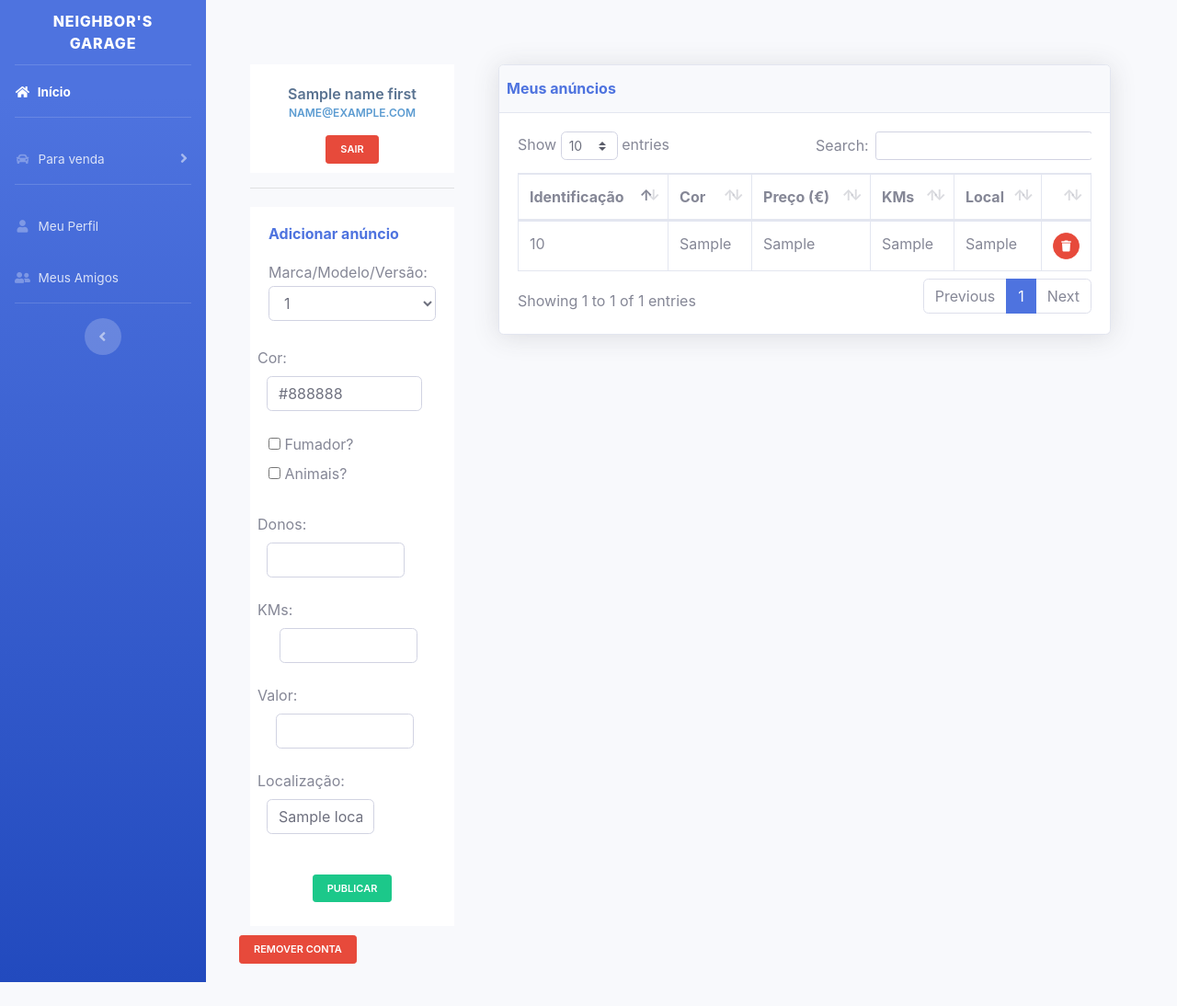
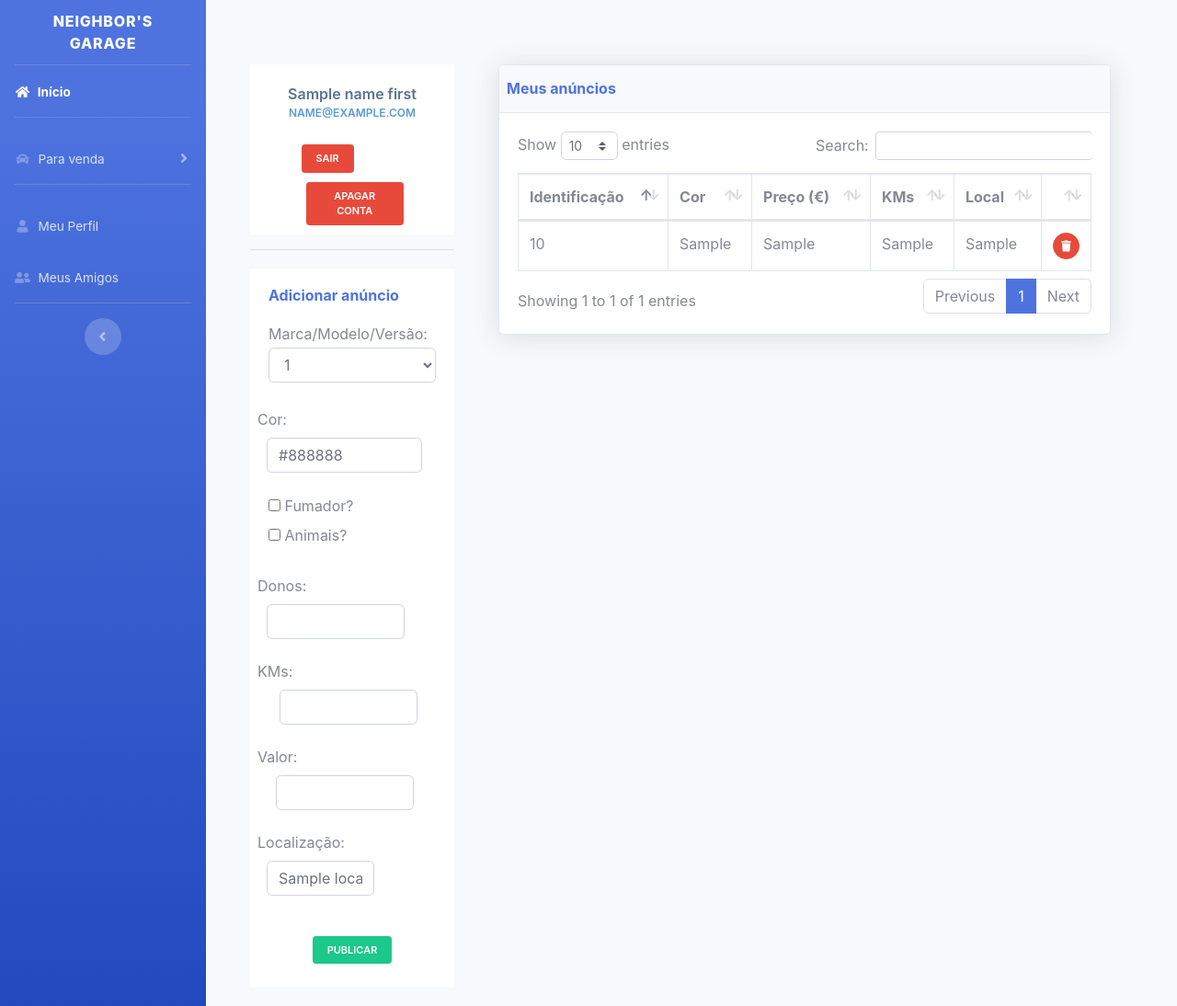
Before and after one commit to bfaguiar/Venda-d-Garagem, a Django app: template app/templates/profile.html in a window 1280 px wide. Shown: the whole page at 92% size. Before the commit the page ends 1068 px from the top, so only its background shows below. Run offline with Django 3.2, Linux system fonts and the light colour scheme; the template is opened without the code that fills it: most values are stand-ins (such as "Sample title", 1, 10 or a date in 2020); some libraries are stand-ins or nearby versions.

Commit message:
aesthetics

```diff
--- a/app/static/assets/css/login.css
+++ b/app/static/assets/css/login.css
@@ -3,7 +3,7 @@
 @import url('https://fonts.googleapis.com/css?family=Numans');
 
 html,body{
-background-image: url('https://cpb-us-w2.wpmucdn.com/campuspress.yale.edu/dist/0/2281/files/2018/05/Car-dealerships.jpg');
+background-image: url('https://dealerimages.dealereprocess.com/image/upload/w_2508/1322241.jpg');
 background-size: cover;
 background-repeat: no-repeat;
 height: 100%;
--- a/app/templates/profile.html
+++ b/app/templates/profile.html
@@ -17,11 +17,18 @@
                                         <div class="profile-usertitle-name">{{name_first}}</div>
                                         <div class="profile-usertitle-job">{{email}}</div>
                                     </div>
-                                    <form method="GET">
-                                    <div class="profile-userbuttons">
-                                        <button type="submit" class="btn btn-danger btn-sm" name="exit_BTN" id="exit_BTN"  value="Click">Sair</button>
+                                    <div class="row" style="margin-left: 25%; margin-right: 25%">
+                                        <div class="profile-userbuttons">
+                                            <form method="GET">
+                                                <button type="submit" class="btn btn-danger btn-sm" name="exit_BTN" id="exit_BTN"  value="Click">Sair</button>
+                                            </form>
+                                        </div>
+                                        <div class="profile-userbuttons" style="margin-left: 5%">
+                                            <form method="GET" action="/deleteAccount">
+                                                <button type="submit" class="btn btn-danger btn-sm" id="delete_BTN" name="delete_BTN" value="Click">Apagar Conta</button>
+                                            </form>
+                                        </div>
                                     </div>
-                                    </form>
                                 </div>
                                 <hr class="sidebar-divider">
                                  <!-- ADICIONAR ANUNCIO -->
@@ -133,16 +140,9 @@
                                         </div>
                                     </div>
                                 </div>
-                             </div>
-                            <form method="GET" action="/deleteAccount">
-                                <div class="profile-userbuttons">
-                                    <button type="submit" class="btn btn-danger btn-sm" id="delete_BTN" name="delete_BTN" value="Click" > Remover Conta</button>
-                                </div>
-                            </form>
+                            </div>
                         </div>
                     </div>
-
-
                 </div>
             </div>
             <!-- End of Main Content -->
--- a/projecto/urls.py
+++ b/projecto/urls.py
@@ -23,7 +23,6 @@ urlpatterns = [
     path('index/', views.index, name='index'),
     path('', views.index, name='index'),
     path('login/', views.login, name='login'),
-    #path('loginreq/', views.loginreq, name='loginreq'),
     path('signup/', views.signup, name='signup'),
     path('motos/', views.motos, name='motos'),
     path('profile/', views.profile, name='profile'),
```
